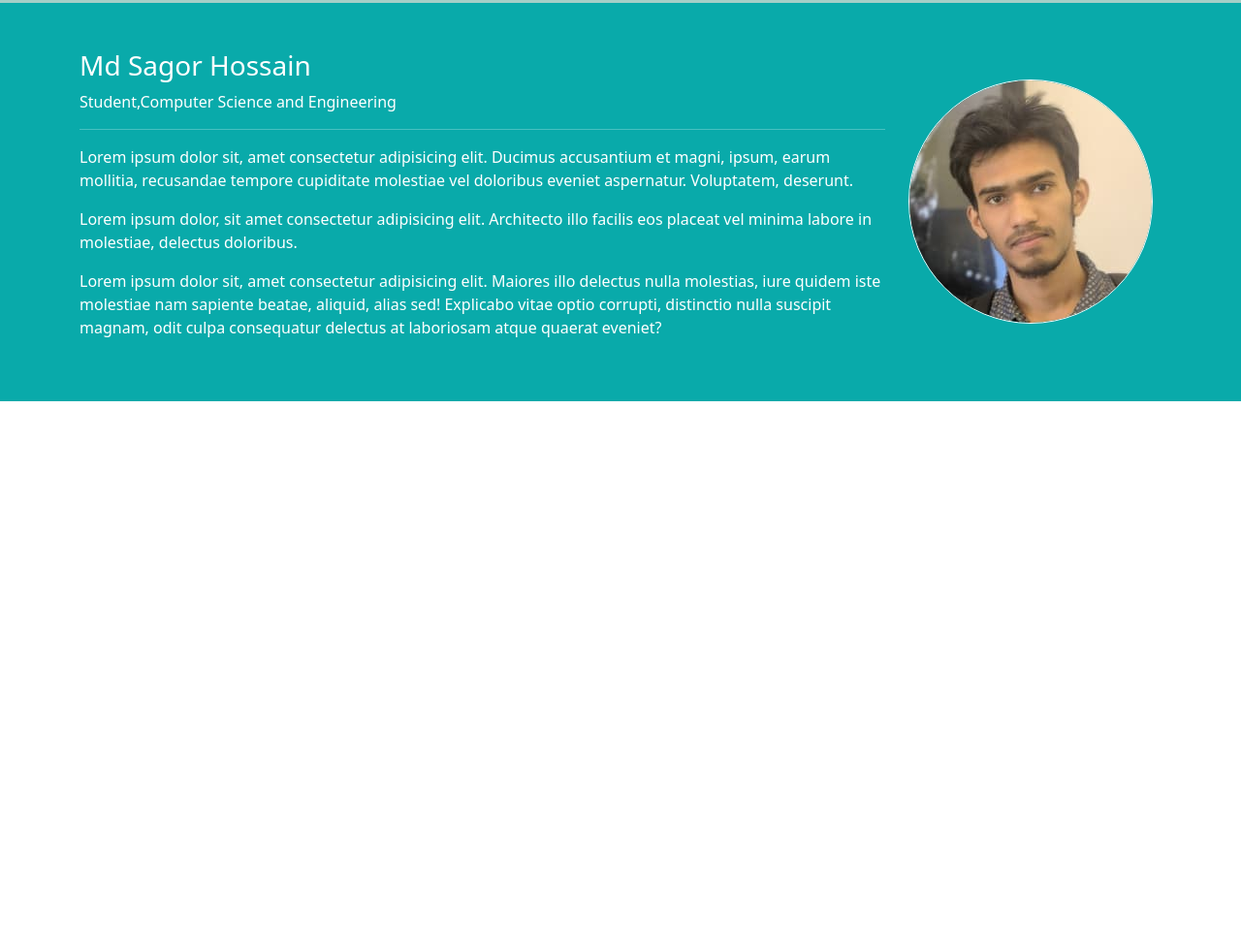
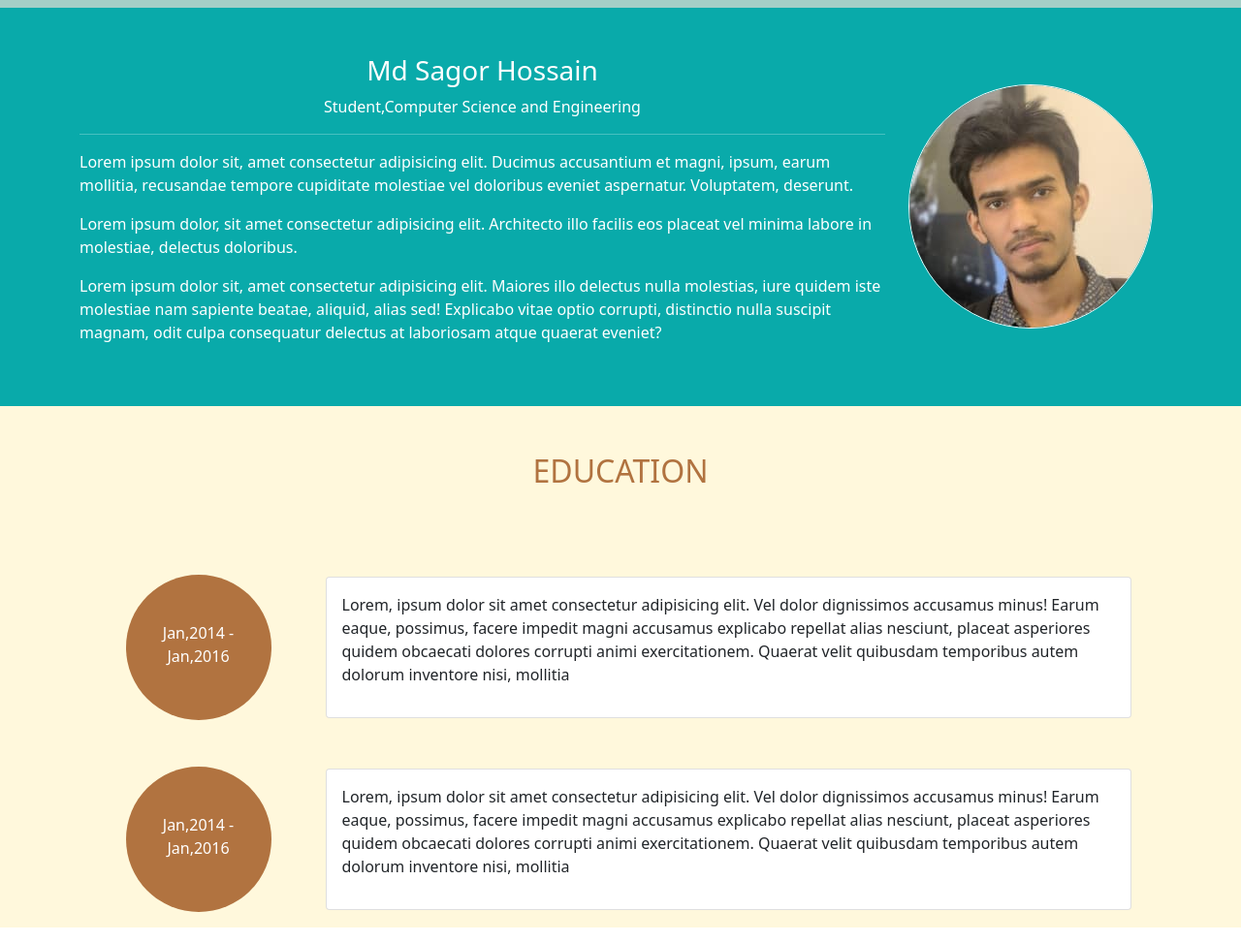
Before and after one commit to moh-sagor/Portfolio-Project, a plain HTML site: page index.html in a window 1280 px wide. Shown: the part 853-1826 px from the top of the page at 97% size. Before the commit the page ends 1267 px from the top, so only its background shows below. Drawn offline with nearby package versions, Linux system fonts and the light colour scheme.

Commit message:
Education Section

```diff
--- a/CSS/style.css
+++ b/CSS/style.css
@@ -16,3 +16,35 @@ body{
 .about-container{
     background-color:rgb(9, 170, 170);
 }
+
+.education-container{
+    background-color:cornsilk;
+}
+.bg-redtype{
+    background-color:rgb(177, 115, 64);
+}
+.bg-redtype-color{
+    color:rgb(177, 115, 64);
+}
+
+.circle{
+    background-color:rgb(177, 115, 64);
+    height: 150px;
+    width: 150px;
+    border-radius:50%;
+
+}
+
+
+@media (min-width: 300px) {
+    .navbar-container img{
+        margin: auto;
+    }
+  }
+
+@media (min-width: 756px) {
+    .navbar-container img{
+        margin-left: 30px;
+    }
+
+ }
--- a/index.html
+++ b/index.html
@@ -14,7 +14,9 @@
 <body>
 
     <!-- Navbar Section  -->
-    <nav class="navbar navbar-expand-lg navbar-dark navbar-container">
+    <nav class="navbar navbar-expand-lg navbar-dark navbar-container text-white">
+        <img src="/image/sagor.jpg" class=" img-fluid rounded-circle border border-light" width="45" height="45"
+            alt="Sagor Hossain's Photo">
         <div class="container-fluid">
             <button class="navbar-toggler" type="button" data-bs-toggle="collapse"
                 data-bs-target="#navbarSupportedContent" aria-controls="navbarSupportedContent" aria-expanded="false"
@@ -71,27 +73,89 @@
     </section>
 
     <!-- About me section  -->
-<div class="about-container">
+    <div class="about-container" id="ABOUT">
         <div class="container">
             <div class="row align-items-center justify-content-center">
                 <div class="col-md-9 py-5 text-white">
-            <h3>Md Sagor Hossain</h3>
-            <p>Student,Computer Science and Engineering</p>
+                    <h3 class="h3 text-center">Md Sagor Hossain</h3>
+                    <p class="p text-center">Student,Computer Science and Engineering</p>
                     <hr class="md-1">
 
-            <p>Lorem ipsum dolor sit, amet consectetur adipisicing elit. Ducimus accusantium et magni, ipsum, earum mollitia, recusandae tempore cupiditate molestiae vel doloribus eveniet aspernatur. Voluptatem, deserunt.</p>
+                    <p>Lorem ipsum dolor sit, amet consectetur adipisicing elit. Ducimus accusantium et magni, ipsum,
+                        earum mollitia, recusandae tempore cupiditate molestiae vel doloribus eveniet aspernatur.
+                        Voluptatem, deserunt.</p>
 
-            <p>Lorem ipsum dolor, sit amet consectetur adipisicing elit. Architecto illo facilis eos placeat vel minima labore in molestiae, delectus doloribus.</p>
+                    <p>Lorem ipsum dolor, sit amet consectetur adipisicing elit. Architecto illo facilis eos placeat vel
+                        minima labore in molestiae, delectus doloribus.</p>
 
-            <p>Lorem ipsum dolor sit, amet consectetur adipisicing elit. Maiores illo delectus nulla molestias, iure quidem iste molestiae nam sapiente beatae, aliquid, alias sed! Explicabo vitae optio corrupti, distinctio nulla suscipit magnam, odit culpa consequatur delectus at laboriosam atque quaerat eveniet?</p>
+                    <p>Lorem ipsum dolor sit, amet consectetur adipisicing elit. Maiores illo delectus nulla molestias,
+                        iure quidem iste molestiae nam sapiente beatae, aliquid, alias sed! Explicabo vitae optio
+                        corrupti, distinctio nulla suscipit magnam, odit culpa consequatur delectus at laboriosam atque
+                        quaerat eveniet?</p>
                 </div>
                 <div class="col-md-3">
-            <img src="/image/sagor.jpg" class="m-auto img-fluid rounded-circle border border-light" alt="Sagor Hossain's Photo">
+                    <img src="/image/sagor.jpg" class="m-auto img-fluid rounded-circle border border-light"
+                        alt="Sagor Hossain's Photo">
+                </div>
+            </div>
+        </div>
+    </div>
 
+
+    <!-- EDUCATION SECTION  -->
+
+    <div class="education-container" id="EDUCATION">
+        <div class="container">
+            <div class="row text-center">
+                <div class="col py-5">
+                    <h2 class="bg-redtype-color font-weight-bolder">EDUCATION</h2>
 
                 </div>
             </div>
+            <div class="row py-3 my-3 align-items-center justify-content-center">
+                <div class="col-md-2 pd-3 mx-3">
+                    <div class="circle text-center text-white">
+                        <p class="py-5">Jan,2014 - <br>
+                            Jan,2016</p>
                     </div>
+
+                </div>
+                <div class="col-md-9">
+                    <div class="card ml-3">
+                        <div class="card-body align-items-center">
+                            <p>Lorem, ipsum dolor sit amet consectetur adipisicing elit. Vel dolor dignissimos accusamus
+                                minus! Earum eaque, possimus, facere impedit magni accusamus explicabo repellat alias
+                                nesciunt, placeat asperiores quidem obcaecati dolores corrupti animi exercitationem.
+                                Quaerat velit quibusdam temporibus autem dolorum inventore nisi, mollitia</p>
+                        </div>
+                    </div>
+
+                </div>
+            </div>
+
+            <div class="row py-3 my-3 align-items-center justify-content-center">
+                <div class="col-md-2 pd-3 mx-3">
+                    <div class="circle text-center text-white">
+                        <p class="py-5">Jan,2014 - <br>
+                            Jan,2016</p>
+                    </div>
+
+                </div>
+                <div class="col-md-9">
+                    <div class="card ml-3">
+                        <div class="card-body align-items-center">
+                            <p>Lorem, ipsum dolor sit amet consectetur adipisicing elit. Vel dolor dignissimos accusamus
+                                minus! Earum eaque, possimus, facere impedit magni accusamus explicabo repellat alias
+                                nesciunt, placeat asperiores quidem obcaecati dolores corrupti animi exercitationem.
+                                Quaerat velit quibusdam temporibus autem dolorum inventore nisi, mollitia</p>
+                        </div>
+                    </div>
+
+                </div>
+            </div>
+
+        </div>
+
 
     </div>
 
```
Lines whose indentation alone changed are shown as unchanged.
